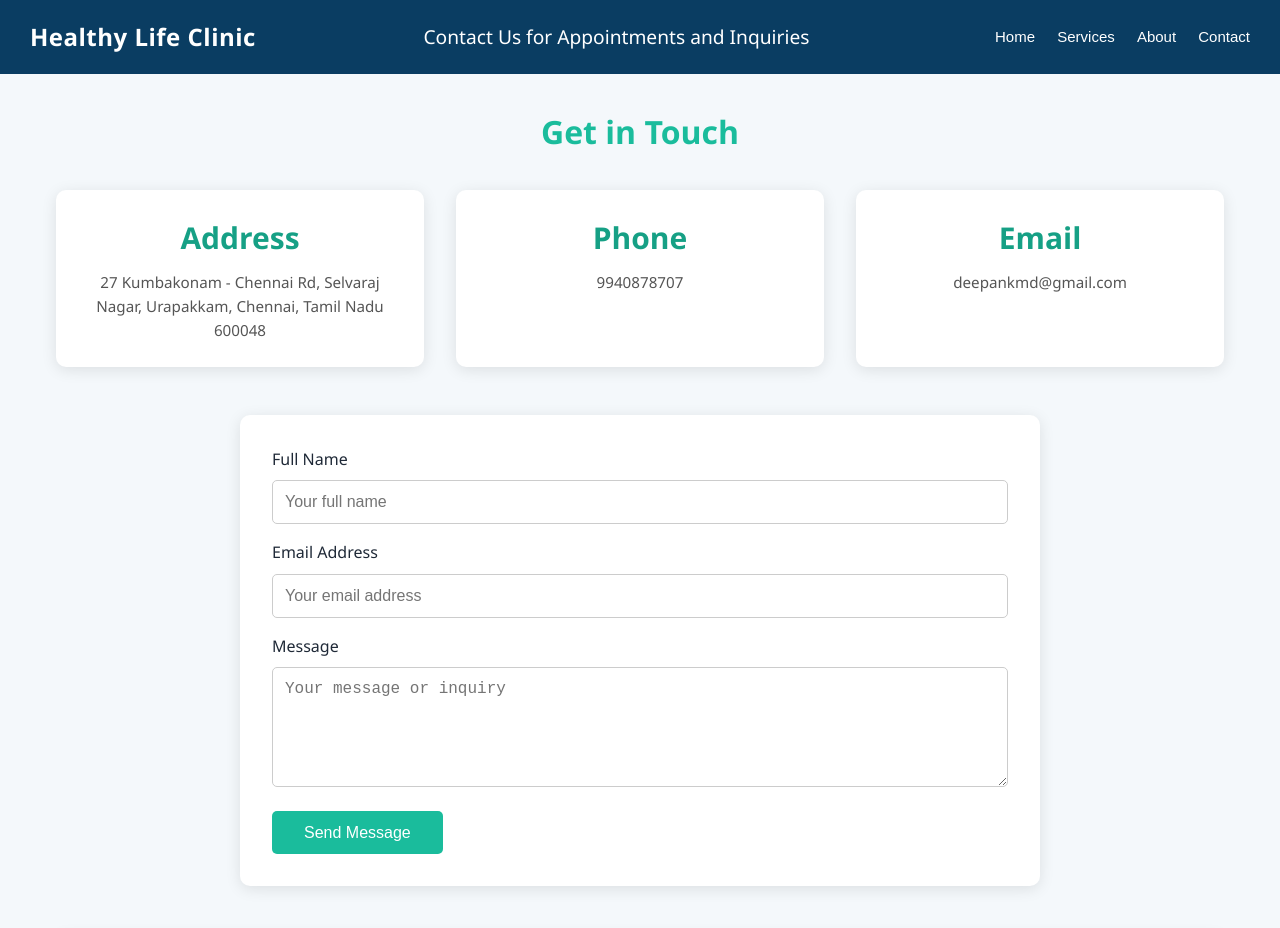
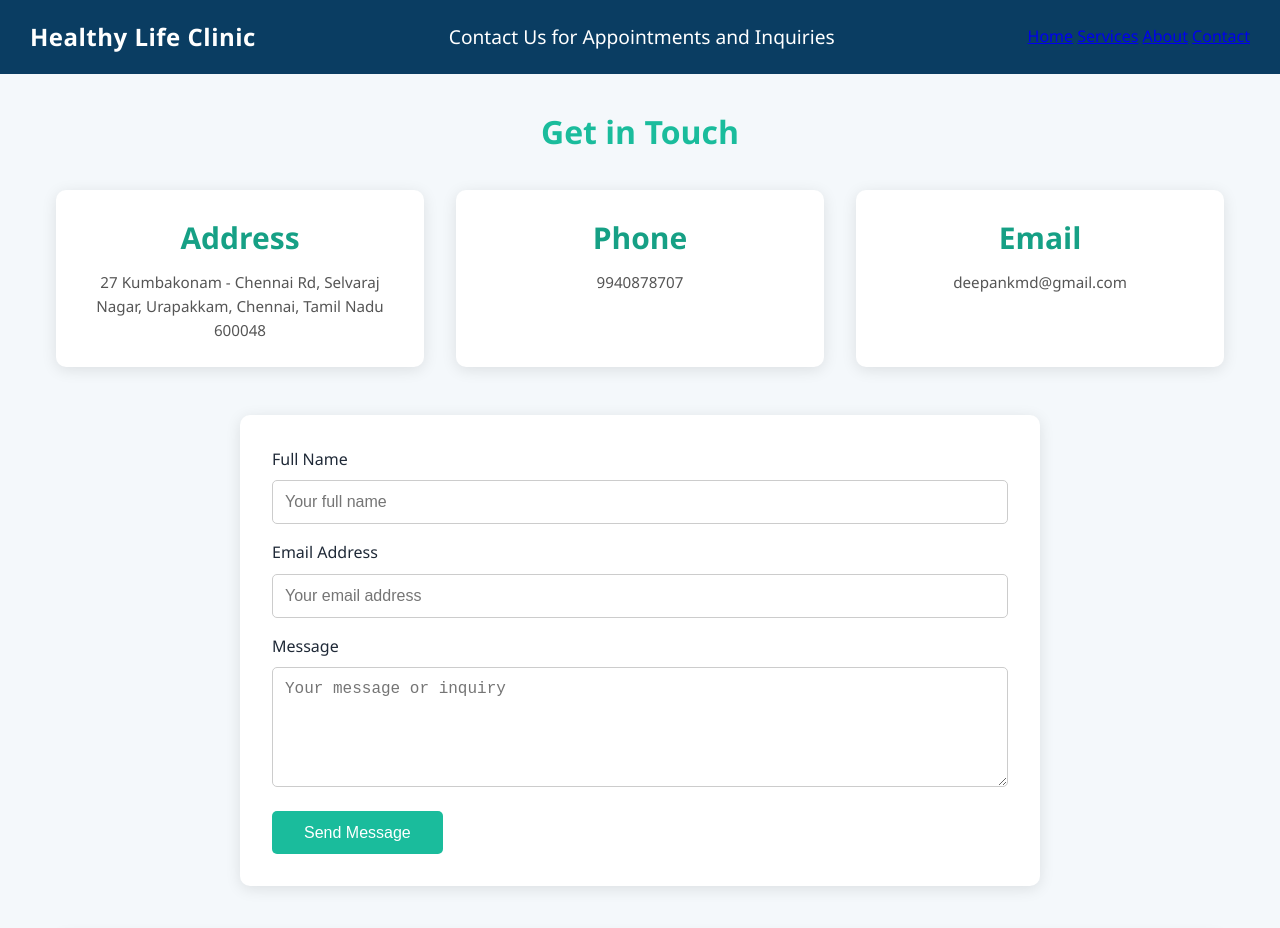
Before and after one commit to deepankg7/sdp-clinic, a plain HTML site: page contact.html in a window 1280 px wide. Shown: the top 928 px of the page. Drawn offline with Linux system fonts and the light colour scheme; grey boxes are pictures that could not be loaded.

Commit message:
Add files via upload

```diff
--- a/contact.html
+++ b/contact.html
@@ -113,10 +113,10 @@
     <h1>Healthy Life Clinic</h1>
     <p>Contact Us for Appointments and Inquiries</p>
 	 <nav>
-    <button onclick="goPage('index.html')">Home</button>
-    <button onclick="goPage('services.html')">Services</button>
-    <button onclick="goPage('about.html')">About</button>
-    <button onclick="goPage('contact.html')">Contact</button>
+     <a href="index.html">Home</a>
+        <a href="services.html">Services</a>
+        <a href="about.html">About</a>
+        <a href="contact.html">Contact</a>
   </nav>
 </header>
 
```
